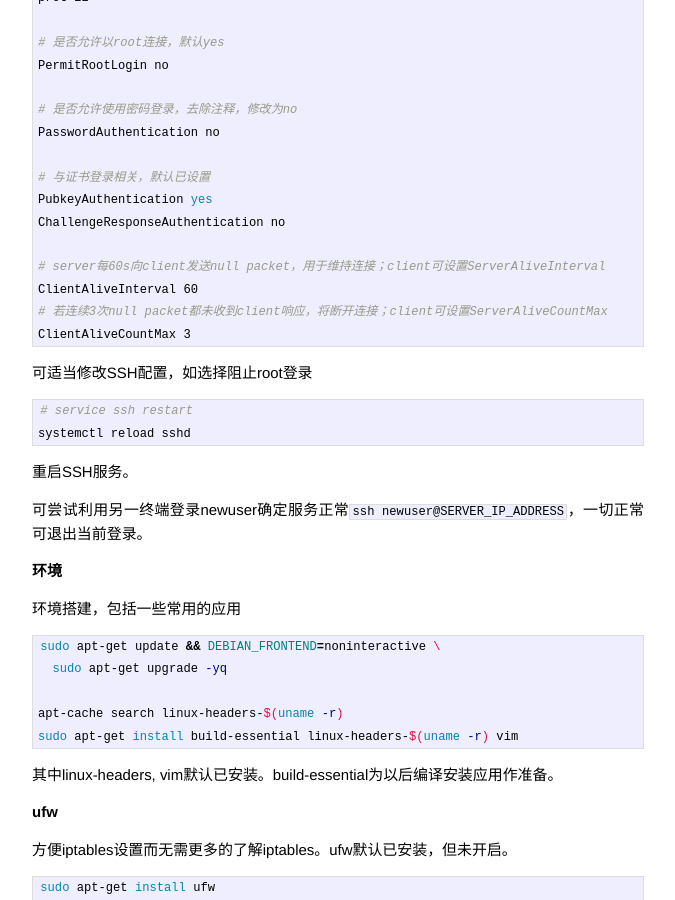
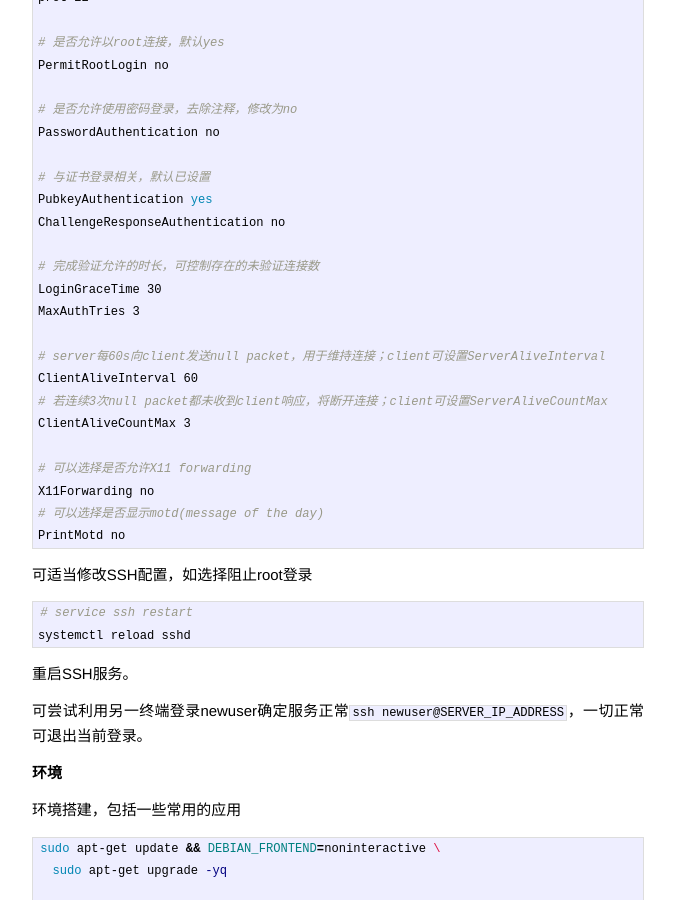
Before and after one commit to zp25/zp25.github.io, a Jekyll site: the page built from _posts/应用/2016-03-16-new_instance.markdown, in a window 1280 px wide and 900 px high, scrolled down 1046 px. Shown: the whole window, without its empty margins (302-977 px from the left). Built offline with Jekyll 4.4.1, drawn with Linux system fonts in a browser that asks for light colours; some of the changed text lies outside the part shown.

Commit message:
补充资源

```diff
--- a/_posts/应用/2016-03-16-new_instance.markdown
+++ b/_posts/应用/2016-03-16-new_instance.markdown
@@ -66,10 +66,19 @@ PasswordAuthentication no
 PubkeyAuthentication yes
 ChallengeResponseAuthentication no
 
+# 完成验证允许的时长，可控制存在的未验证连接数
+LoginGraceTime 30
+MaxAuthTries 3
+
 # server每60s向client发送null packet，用于维持连接；client可设置ServerAliveInterval
 ClientAliveInterval 60
 # 若连续3次null packet都未收到client响应，将断开连接；client可设置ServerAliveCountMax
 ClientAliveCountMax 3
+
+# 可以选择是否允许X11 forwarding
+X11Forwarding no
+# 可以选择是否显示motd(message of the day)
+PrintMotd no
 ~~~
 
 可适当修改SSH配置，如选择阻止root登录
@@ -154,6 +163,12 @@ sudo dpkg-reconfigure ca-certificates
 
 选择系统信任的证书，例如取消对CNNIC_ROOT.crt的信任
 
+~~~bash
+sudo apt-get install fail2ban
+~~~
+
+安装Fai2Ban，开箱即用
+
 # Manual
 
 + [Initial Server Setup with Ubuntu 18.04](https://www.digitalocean.com/community/tutorials/initial-server-setup-with-ubuntu-18-04 "Initial Server Setup with Ubuntu 18.04")
```
Also changed, not shown: other parts of _posts/应用/2016-03-16-new_instance.markdown (+2 -0 lines).
